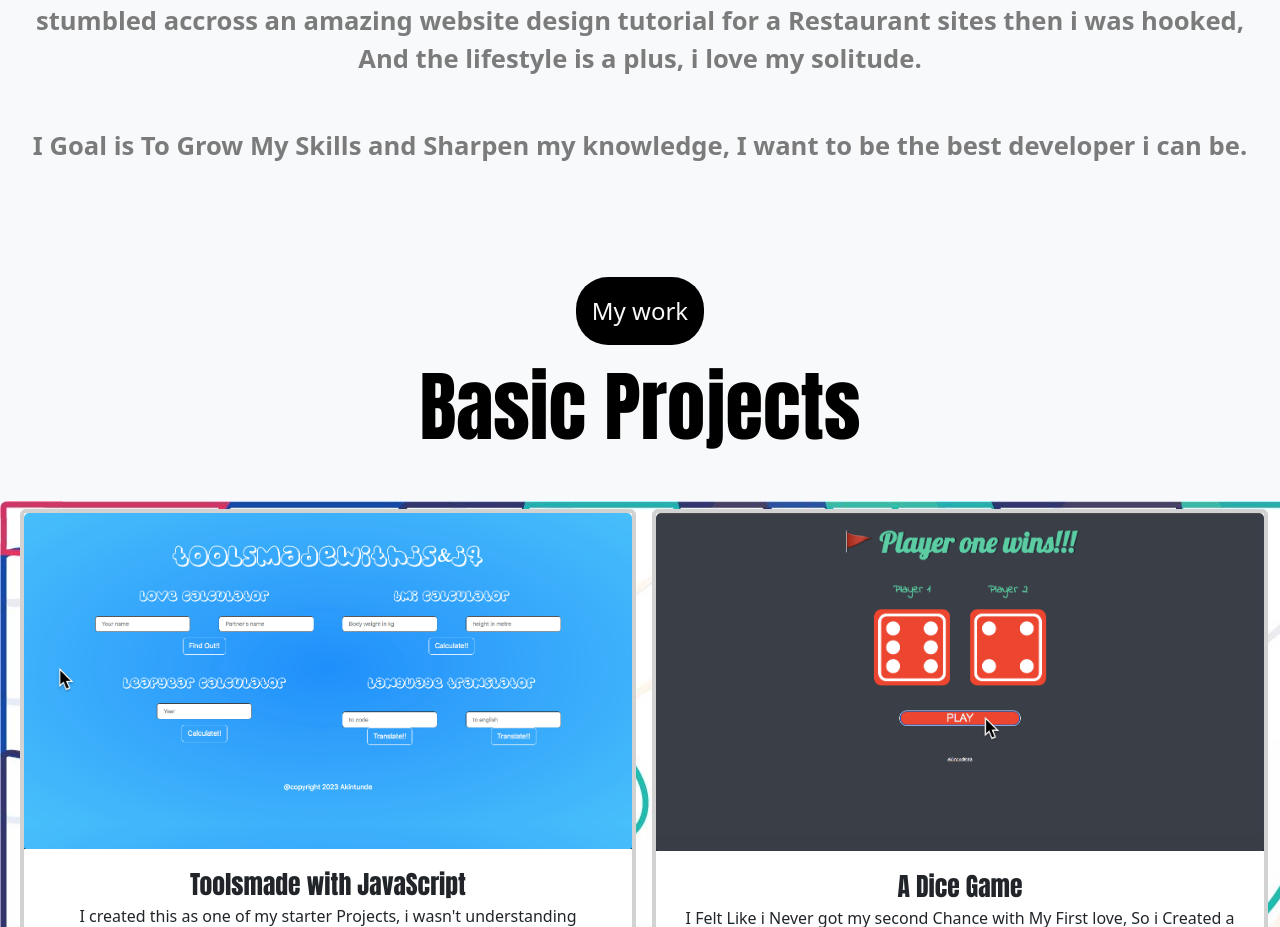
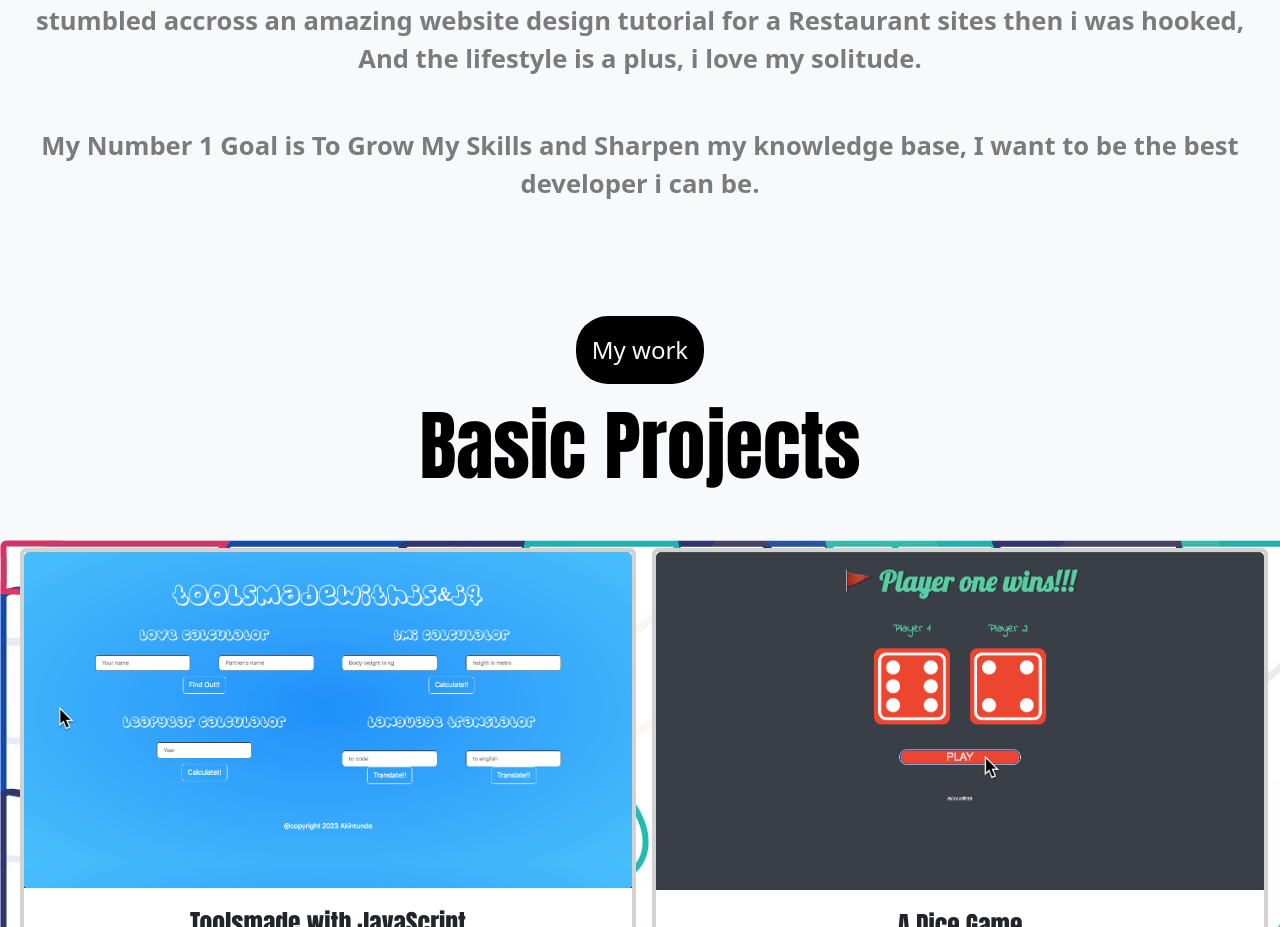
Before and after one commit to bbanner6ytwtwy/React-portfolio, a React (Vite) app: page / in a window 1280 px wide. Shown: the part 1042-1969 px from the top of the page. Built offline with nearby package versions, Linux system fonts and the light colour scheme.

Commit message:
Update Home.jsx

```diff
--- a/src/part/Home.jsx
+++ b/src/part/Home.jsx
@@ -88,8 +88,8 @@ function Home() {
         the youtube videos on Mordern tech innovations. One day i stumbled accross an
         amazing website design tutorial for a Restaurant sites then i was hooked, And
         the lifestyle is a plus, i love my solitude.</p>
-    <p className="font-headfour mt-5 mx-7 pb-5 text-black opacity-50 fw-bold">I Goal
-        is To Grow My Skills and Sharpen my knowledge, I want to be the best developer i
+    <p className="font-headfour mt-5 mx-7 pb-5 text-black opacity-50 fw-bold">My Number 1 Goal
+        is To Grow My Skills and Sharpen my knowledge base, I want to be the best developer i
         can be.</p> </div>
 </div>
 </Fade> <div className = "row bg-light" > <Fade duration={1000}  bottom="bottom">
```
